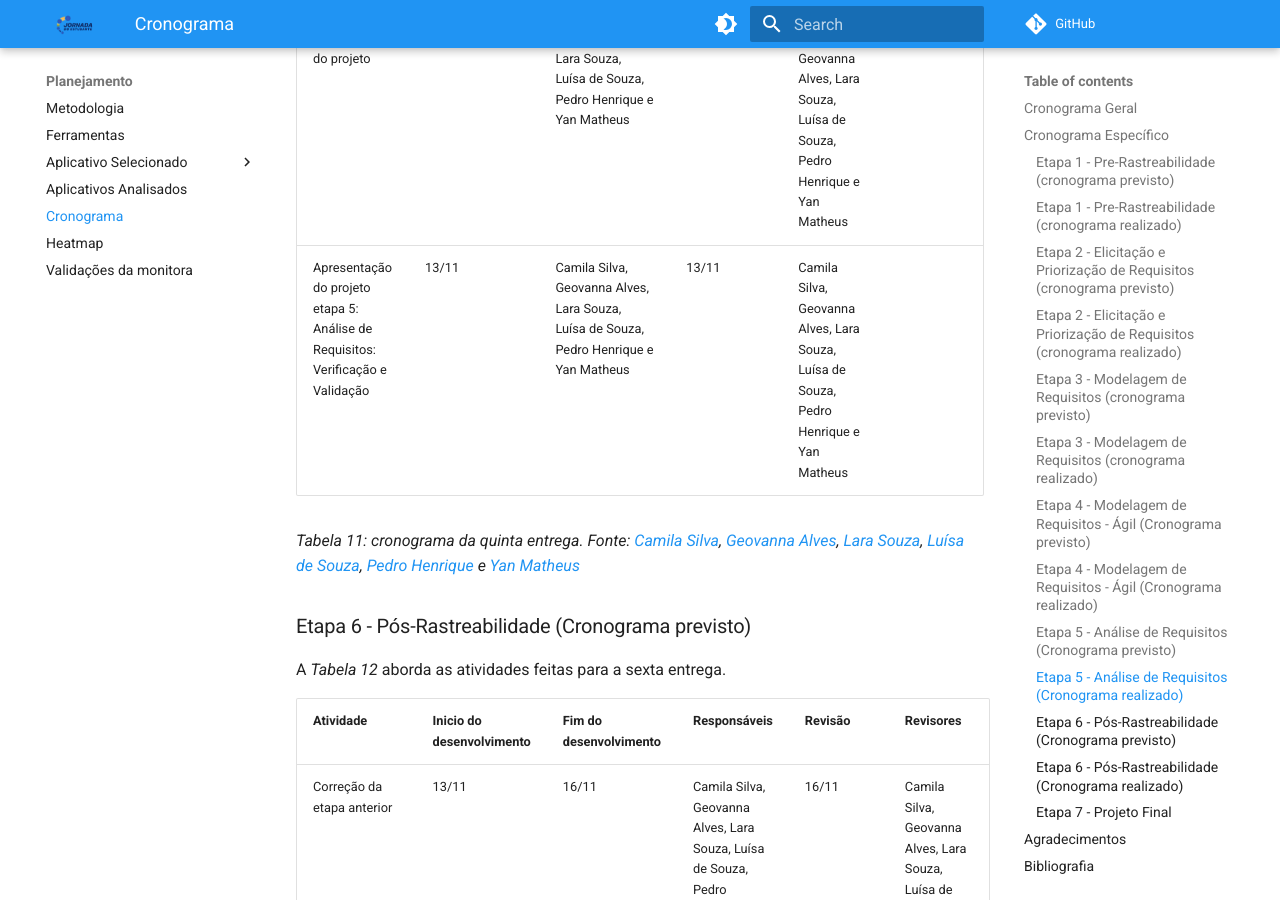
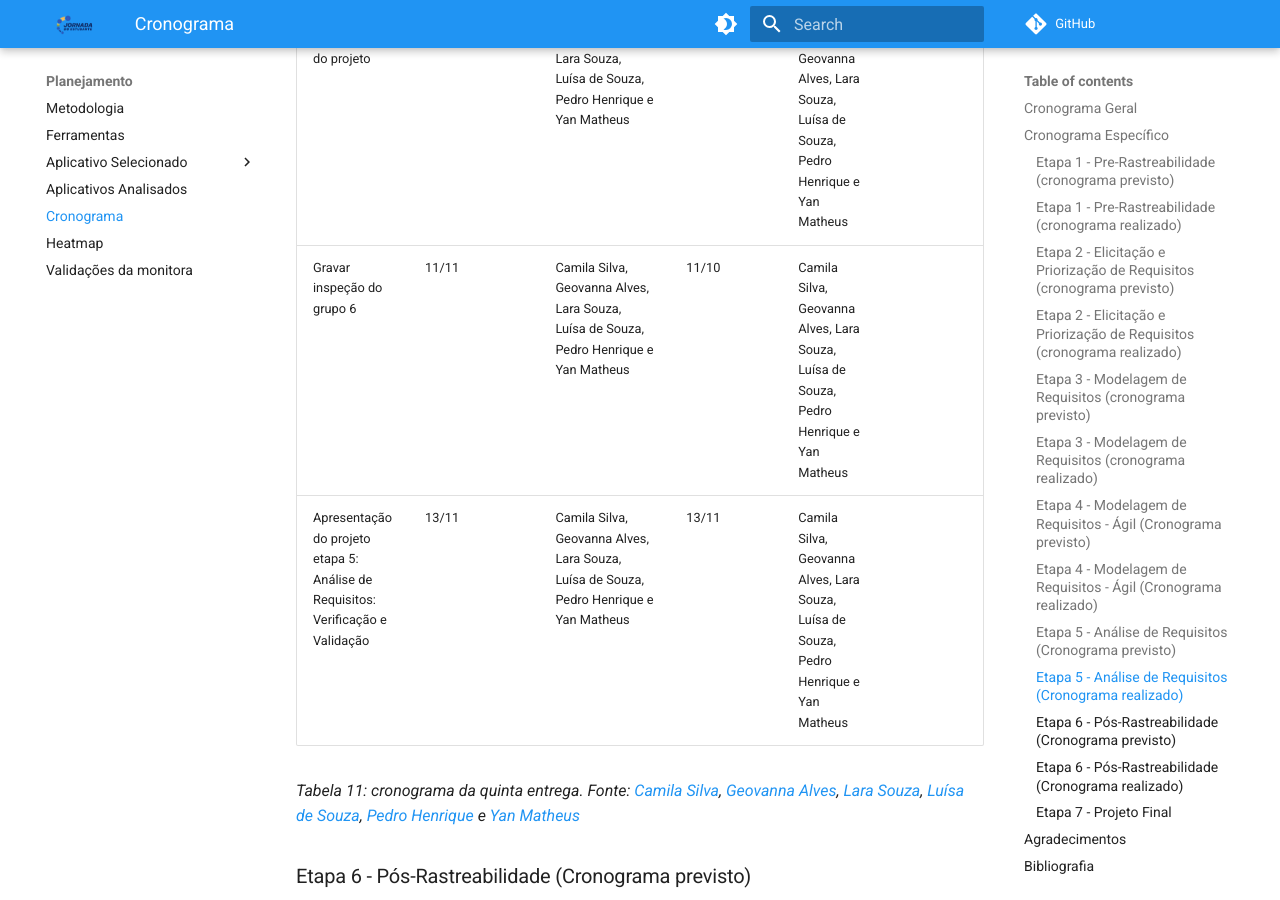
Before and after one commit to Requisitos-de-Software/2025.2-Grupo05, an MkDocs documentation site: the page built from docs/Planejamento/Cronograma.md, in a window 1280 px wide and 900 px high, scrolled down 21757 px. Built offline with MkDocs 1.6.1 and Material for MkDocs 9.7.7, drawn with Linux system fonts in a browser that asks for light colours; comment, search, counter and statistics services are not loaded.

Commit message:
cronograma

```diff
--- a/docs/Planejamento/Cronograma.md
+++ b/docs/Planejamento/Cronograma.md
@@ -222,6 +222,7 @@ A _Tabela 11_ aborda as atividades feitas para a quinta entrega.
 | Análise de Requisitos: Validação                                                | 30/10 - 12/11                 | Camila Silva, Geovanna Alves, Lara Souza, Luísa de Souza, Pedro Henrique e Yan Matheus Henrique | 12/11            | Camila Silva, Luísa de Souza e Yan Matheus                                             |
 | Prototipação do projeto | 06/11 - 11/11 |  Camila Silva, Geovanna Alves, Lara Souza, Luísa de Souza, Pedro Henrique e Yan Matheus | 11/11 | Camila Silva, Geovanna Alves, Lara Souza, Luísa de Souza, Pedro Henrique e Yan Matheus |
 | Gravar apresentação do projeto                                                  | 12/11                         | Camila Silva, Geovanna Alves, Lara Souza, Luísa de Souza, Pedro Henrique e Yan Matheus          | 12/11            | Camila Silva, Geovanna Alves, Lara Souza, Luísa de Souza, Pedro Henrique e Yan Matheus |
+| Gravar inspeção do grupo 6                                       | 11/11                          | Camila Silva, Geovanna Alves, Lara Souza, Luísa de Souza, Pedro Henrique e Yan Matheus | 11/10       | Camila Silva, Geovanna Alves, Lara Souza, Luísa de Souza, Pedro Henrique e Yan Matheus |
 | Apresentação do projeto etapa 5: Análise de Requisitos: Verificação e Validação | 13/11                         | Camila Silva, Geovanna Alves, Lara Souza, Luísa de Souza, Pedro Henrique e Yan Matheus          | 13/11            | Camila Silva, Geovanna Alves, Lara Souza, Luísa de Souza, Pedro Henrique e Yan Matheus |
 
 _Tabela 11: cronograma da quinta entrega. Fonte: [Camila Silva](https://github.com/CamilaSilvaC), [Geovanna Alves](https://github.com/GeovannaUmbelino), [Lara Souza](https://github.com/mel14-hub), [Luísa de Souza](https://github.com/luisa12ll), [Pedro Henrique](https://github.com/pedrohpsantos) e [Yan Matheus](https://github.com/Yanmatheus0812)_
```
